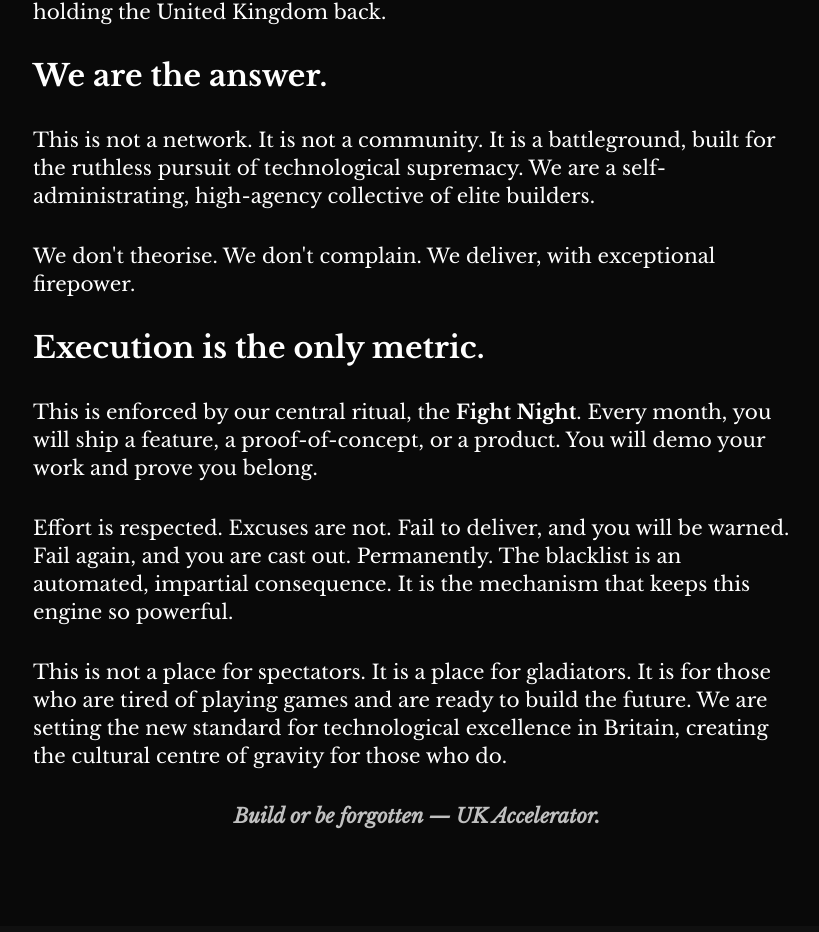
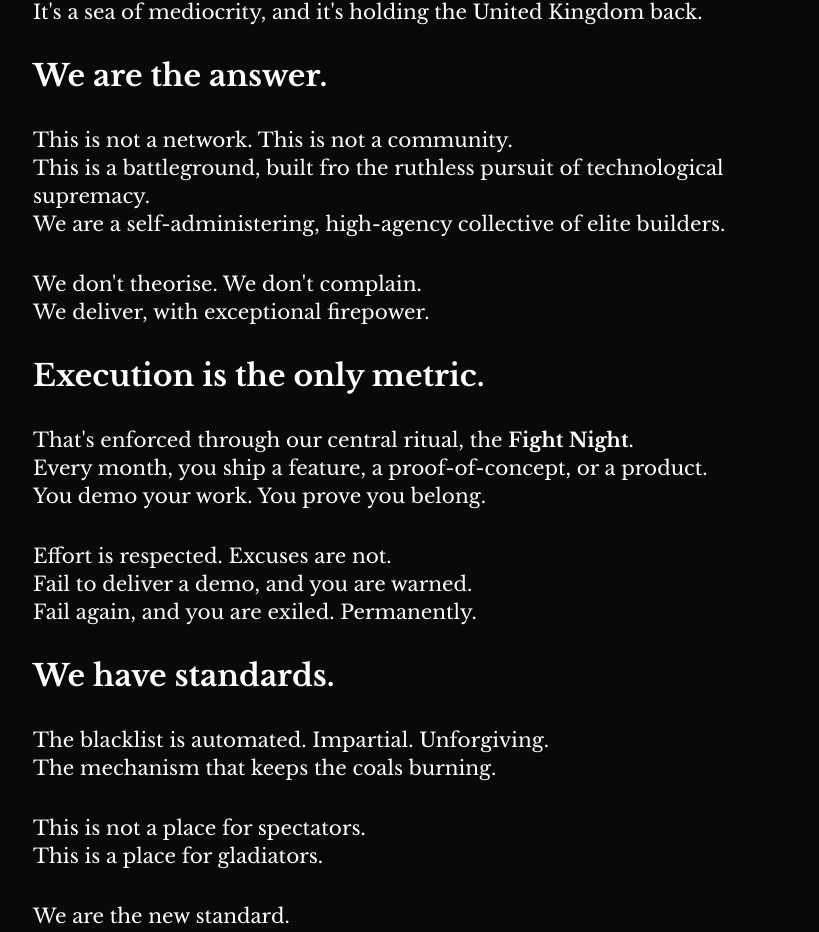
Before and after one commit to Jacob-Kenney/uk-accelerator-website-0.1, a React (Vite) app: page / in a window 1280 px wide. Shown: the part 1134-2066 px from the top of the page, without its empty margins (223-1042 px from the left). Built offline with nearby package versions, Linux system fonts and the light colour scheme.

Commit message:
fix: manifesto

```diff
--- a/index.html
+++ b/index.html
@@ -2,11 +2,11 @@
 <html lang="en">
   <head>
     <meta charset="UTF-8" />
-    <link rel="icon" type="image/png" href="%PUBLIC_URL%/favicon-96x96.png" sizes="96x96" />
-    <link rel="icon" type="image/svg+xml" href="%PUBLIC_URL%/favicon.svg" />
-    <link rel="shortcut icon" href="%PUBLIC_URL%/favicon.ico" />
-    <link rel="apple-touch-icon" sizes="180x180" href="%PUBLIC_URL%/apple-touch-icon.png" />
-    <link rel="manifest" href="%PUBLIC_URL%/site.webmanifest" />
+    <link rel="icon" type="image/png" href="/favicon-96x96.png" sizes="96x96" />
+    <link rel="icon" type="image/svg+xml" href="/favicon.svg" />
+    <link rel="shortcut icon" href="/favicon.ico" />
+    <link rel="apple-touch-icon" sizes="180x180" href="/apple-touch-icon.png" />
+    <link rel="manifest" href="/site.webmanifest" />
     <meta name="viewport" content="width=device-width, initial-scale=1.0" />
     <title>UK Accelerator</title>
     <link rel="preconnect" href="https://fonts.googleapis.com">
--- a/src/components/Home.tsx
+++ b/src/components/Home.tsx
@@ -88,28 +88,49 @@
             <div className="space-y-8 text-[#FFFFFF] leading-relaxed text-lg md:text-xl">
               <h3 className='text-2xl md:text-3xl font-bold fade-in-up-stagger-1'>You are here because the noise is deafening.</h3>
               <p className="first-letter:text-5xl first-letter:font-bold first-letter:mr-2 first-letter:float-left first-letter:leading-none first-letter:mt-2 fade-in-up-stagger-1">
-                The endless talk, the digital ghost towns posing as communities, the architectural astronautics replacing execution. It's a sea of mediocrity holding the United Kingdom back.
+                The endless talk. The digital ghost towns posing as communities.
+                <br/>The architectural astronautics replacing execution.
+                <br/>It's a sea of mediocrity, and it's holding the United Kingdom back.
               </p>
 
               <h3 className='text-2xl md:text-3xl font-bold fade-in-up-stagger-2'>We are the answer.</h3>
               <p className="fade-in-up-stagger-2">
-                This is not a network. It is not a community. It is a battleground, built for the ruthless pursuit of technological supremacy. We are a self-administrating, high-agency collective of elite builders.
+                This is not a network. This is not a community.
+                <br/>This is a battleground, built fro the ruthless pursuit of technological supremacy.
+                <br/>We are a self-administering, high-agency collective of elite builders.
               </p>
               <p className='fade-in-up-stagger-2'>
-                We don't theorise. We don't complain. We deliver, with exceptional firepower.
+                We don't theorise. We don't complain.
+                <br/>We deliver, with exceptional firepower.
               </p>
 
               <h3 className='text-2xl md:text-3xl font-bold fade-in-up-stagger-3'>Execution is the only metric.</h3>
               <p className='fade-in-up-stagger-3'>
-                This is enforced by our central ritual, the <strong>Fight Night</strong>. Every month, you will ship a feature, a proof-of-concept, or a product. You will demo your work and prove you belong.
+                That's enforced through our central ritual, the <strong>Fight Night</strong>.
+                <br/>Every month, you ship a feature, a proof-of-concept, or a product.
+                <br/>You demo your work. You prove you belong.
               </p>
 
               <p className='fade-in-up-stagger-3'>
-                Effort is respected. Excuses are not. Fail to deliver, and you will be warned. Fail again, and you are cast out. Permanently. The blacklist is an automated, impartial consequence. It is the mechanism that keeps this engine so powerful.
+                Effort is respected. Excuses are not.
+                <br/>Fail to deliver a demo, and you are warned.
+                <br/>Fail again, and you are exiled. Permanently.
               </p>
 
-              <p className='fade-in-up-stagger-3'>
-                This is not a place for spectators. It is a place for gladiators. It is for those who are tired of playing games and are ready to build the future. We are setting the new standard for technological excellence in Britain, creating the cultural centre of gravity for those who do.
+              <h3 className='text-2xl md:text-3xl font-bold fade-in-up-stagger-4'>We have standards.</h3>
+              <p className='fade-in-up-stagger-4'>
+                The blacklist is automated. Impartial. Unforgiving.
+                <br/>The mechanism that keeps the coals burning.
+              </p>
+
+              <p className='fade-in-up-stagger-4'>
+                This is not a place for spectators.
+                <br/>This is a place for gladiators.
+              </p>
+
+              <p className='fade-in-up-stagger-4'>
+                We are the new standard.
+                <br/>The centre of gravity for those who execute.
               </p>
 
               <p className="font-semibold italic text-[#C0C0C0] text-center mt-12 fade-in-up-stagger-5">
```
